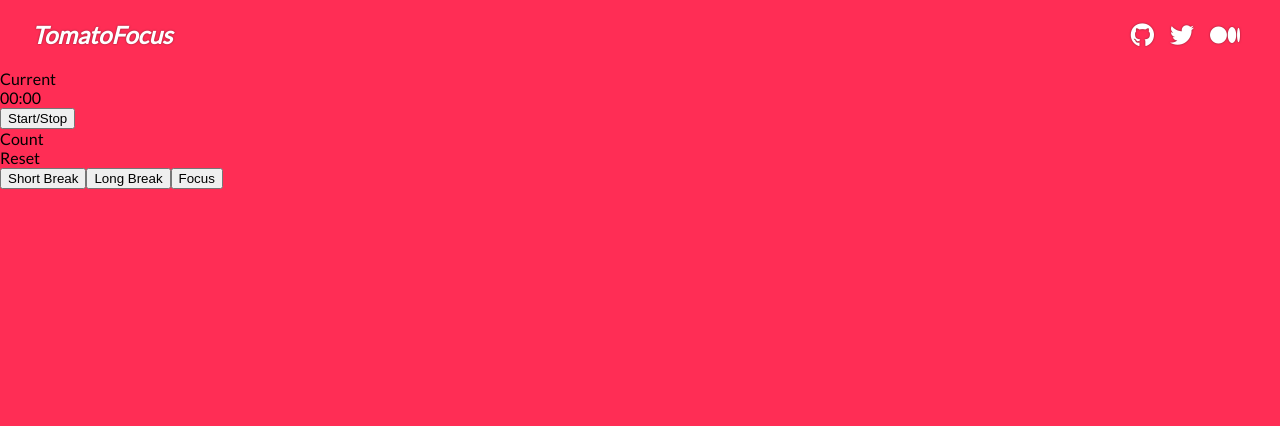
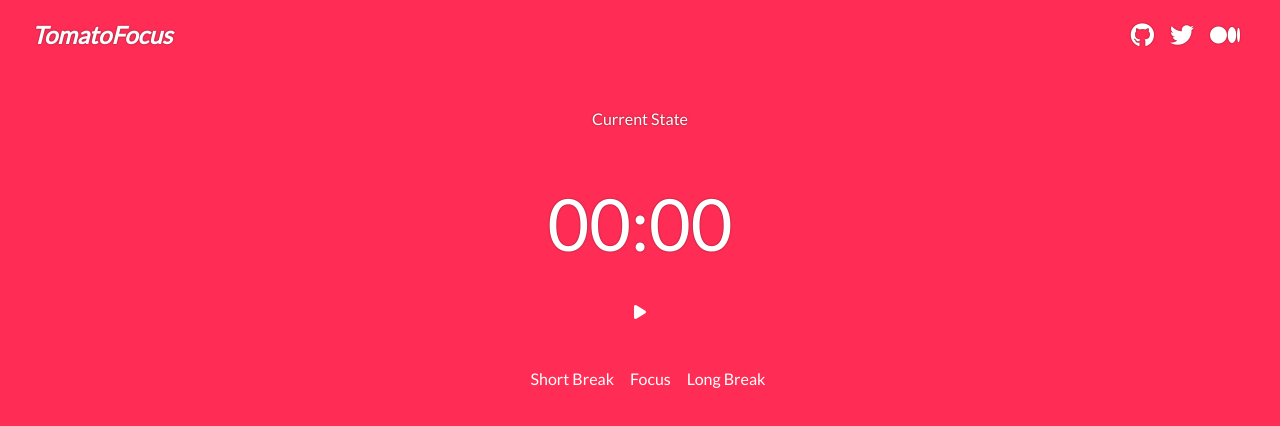
Before and after one commit to ajayns/tomato-focus, an Angular app: page / in a window 1280 px wide. Shown: the top 426 px of the page. Built offline with nearby package versions, Linux system fonts and the light colour scheme.

Commit message:
Update grid system

```diff
--- a/src/app/app.component.html
+++ b/src/app/app.component.html
@@ -1,39 +1,56 @@
 <title>{{ time | minuteSeconds }} | Tomato Focus</title>
 
-<div class="bg"></div>
+
+
+<div class="bg">
+</div>
 
 <nav>
   <h1>TomatoFocus</h1>
 
-  <ul>
-    <li><i class="fa fa-github"></i></li>
-    <li><i class="fa fa-twitter"></i></li>
-    <li><i class="fa fa-medium"></i></li>
-  </ul>
+  <div class="social-icons">
+    <ul>
+      <li>
+        <i class="fa fa-github"></i>
+      </li>
+      <li>
+        <i class="fa fa-twitter"></i>
+      </li>
+      <li>
+        <i class="fa fa-medium"></i>
+      </li>
+    </ul>
+
+  </div>
+
 
 </nav>
 
+<div class="container">
+  <div class="current-state">Current State</div>
+  <div class="timer">
+    <div class="time">{{ time | minuteSeconds }}</div>
 
-<div>
-  <div>Current</div>
-  <div>
-    <div>
-      {{ time | minuteSeconds }}
-    </div>
-    <div>
-      <button (click)="togglePause()">Start/Stop</button>
-    </div>
+    <button (click)="togglePause()">
+      <i class="fa fa-play"></i>
+    </button>
+
   </div>
-  <div>
-    Count
-  </div>
-  <div>
-    Reset
+
+  <div class="controls">
+    <ul>
+      <li>
+        <button (click)="setTimer(5)">Short Break</button>
+
+      </li>
+      <li>
+        <button (click)="startFocus(5)">Focus</button>
+
+      </li>
+      <li>
+        <button (click)="setTimer(15)">Long Break</button>
+
+      </li>
+    </ul>
   </div>
 </div>
-
-<div>
-  <button (click)="setTimer(5)">Short Break</button>
-  <button (click)="setTimer(15)">Long Break</button>
-  <button (click)="startFocus()">Focus</button>
-</div>
--- a/src/app/app.component.scss
+++ b/src/app/app.component.scss
@@ -1,6 +1,4 @@
-
 $red: #ff2d55;
-
 @mixin flex($align: left) {
   display: flex;
   justify-content: $align;
@@ -21,24 +19,62 @@ $red: #ff2d55;
   background-color: $red;
 }
 
+ul {
+  list-style: none;
+  margin: 0 auto;
+  padding: 0;
+  li {
+    display: inline-block;
+  }
+}
+
 nav {
   margin: 0 2rem 0 2rem;
-    display: grid;
-    grid-template-columns: 3fr 1fr;
+  display: flex;
+  justify-content: space-between;
   @extend %white-text;
-
   h1 {
     font-style: italic;
   }
-
+  .social-icons {
+    @include flex(right);
     ul {
-        list-style: none;
-        text-align: right;
-        @include flex(right);
       li {
         margin: 0 0.5rem 0 0.5rem;
-            display: inline-block;
         font-size: x-large;
       }
     }
   }
+}
+
+.container {
+  text-align: center;
+  margin-top: 2em;
+  @extend %white-text;
+  div {
+    padding: 0.5em 0 0.5em 0;
+  }
+  .timer {
+    .time {
+      font-size: 72px;
+    }
+  }
+  .controls {
+    ul {
+      margin-top: 2em;
+      li {
+        padding-left: 1em;
+      }
+    }
+  }
+}
+
+button {
+  background: none !important;
+  color: inherit;
+  border: none;
+  padding: 0! important;
+  font: inherit;
+  cursor: pointer;
+  outline: none;
+}
```
Lines whose indentation alone changed are shown as unchanged.
